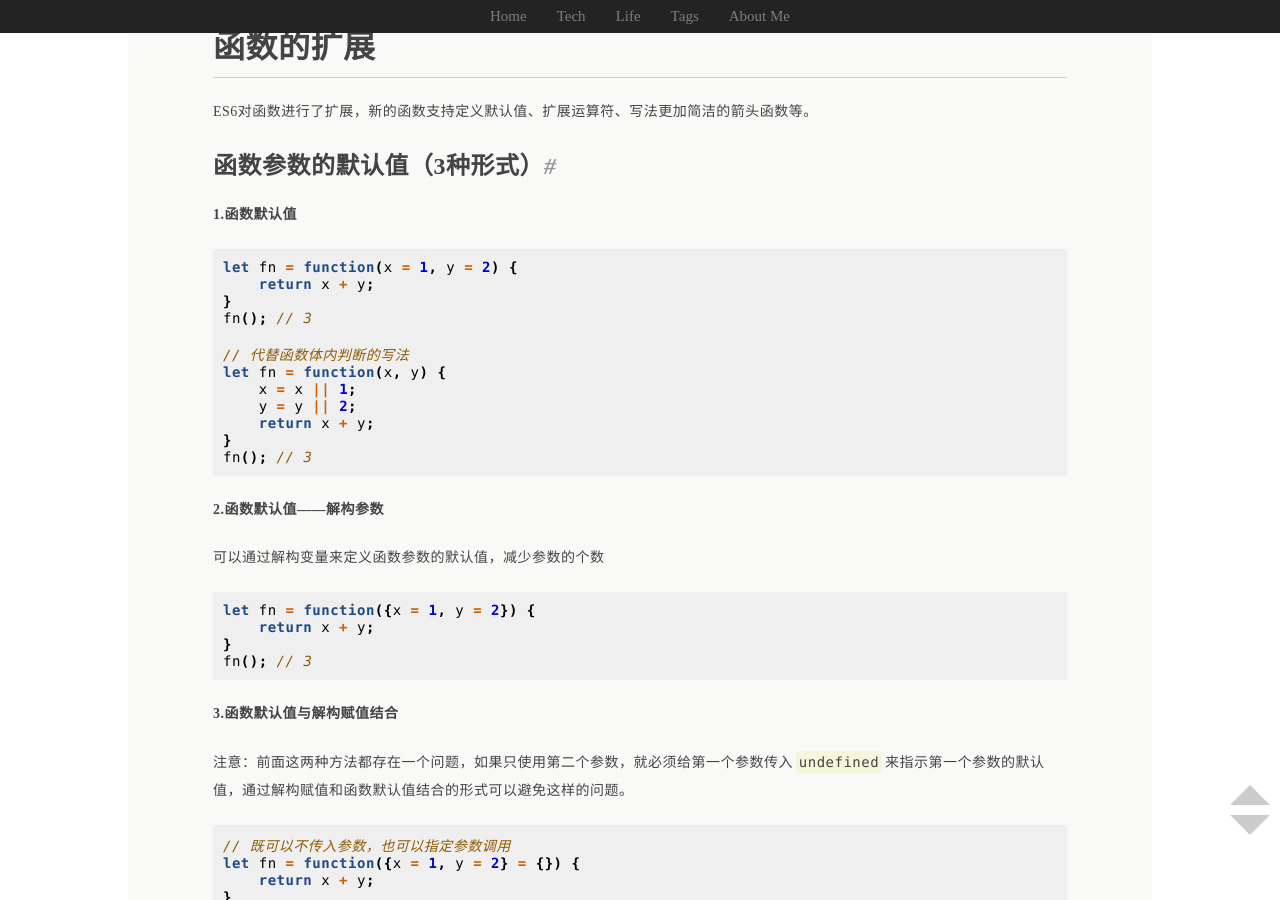
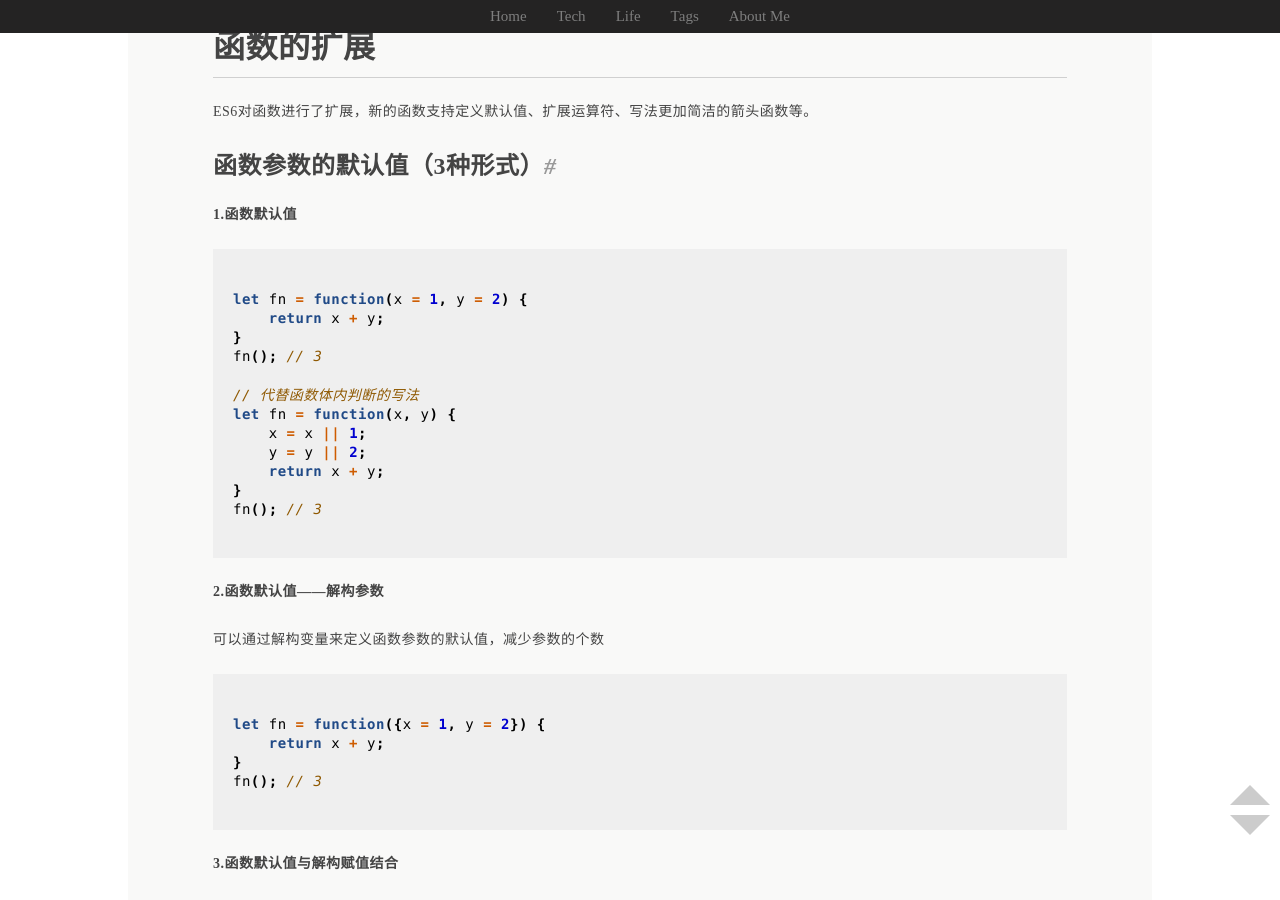
Before and after one commit to wynn719/blog, a Jekyll site: the page built from _posts/2016-08-15-ES6-2-practice.md, in a window 1280 px wide and 900 px high, scrolled down 553 px. Built offline with Jekyll 4.4.1, drawn with Linux system fonts in a browser that asks for light colours; nearby versions of some CDN libraries; comment, search, counter and statistics services are not loaded.

Commit message:
尝试替换非github markdown格式的写法

````diff
--- a/_config.yml
+++ b/_config.yml
@@ -9,7 +9,9 @@
 
 # markdown: rdiscount
 permalink: /:year/:month/:day/:title
-pygment: true
+markdown: kramdown
+kramdown:
+  input: GFM                            # use Github Flavored Markdown !important
 
 # server options
 port: 8888
--- a/_posts/2016-08-15-ES6-2-practice.md
+++ b/_posts/2016-08-15-ES6-2-practice.md
@@ -18,7 +18,7 @@
 
 **1.函数默认值**
 
-{% highlight javascript %}
+```javascript
 let fn = function(x = 1, y = 2) {
     return x + y;
 }
@@ -31,60 +31,60 @@
     return x + y;
 }
 fn(); // 3
-{% endhighlight %}
+```
 
 **2.函数默认值——解构参数**
 
 可以通过解构变量来定义函数参数的默认值，减少参数的个数
 
-{% highlight javascript %}
+```javascript
 let fn = function({x = 1, y = 2}) {
     return x + y;
 }
 fn(); // 3
-{% endhighlight %}
+```
 
 **3.函数默认值与解构赋值结合**
 
 注意：前面这两种方法都存在一个问题，如果只使用第二个参数，就必须给第一个参数传入`undefined`来指示第一个参数的默认值，通过解构赋值和函数默认值结合的形式可以避免这样的问题。
 
-{% highlight javascript %}
+```javascript
 // 既可以不传入参数，也可以指定参数调用
 let fn = function({x = 1, y = 2} = {}) {
     return x + y;
 }
 fn({y: 2}); // 3
-{% endhighlight %}
+```
 
 实例：默认参数与解构赋值混合使用
 
-{% highlight javascript %}
+```javascript
 let fn = function(x = 1, {y = 2, z = 3} = {}) {
     return x + y + z;
 }
 fn(5); // 10
-{% endhighlight %}
+```
 
 ## rest参数与拓展符
 
 ES6也支持了函数rest形式的参数（使用者不需要考虑参数的个数），rest参数必须跟在函数最后面，实例如下：
 
-{% highlight javascript %}
+```javascript
 let fn = function(...values) {
     return values.join(' ');
 }
 fn('hello', 'i\'m', 'waynezheng'); // hello i'm waynezheng
-{% endhighlight %}
+```
 
 ### 扩展运算符的灵活运用
 
-{% highlight javascript %}
+```javascript
 // 数组合并
 let arr = [...[1, 2, 3], ...[4, 5, 6]]; // [1, 2, 3, 4, 5, 6]
 
 // 拆分字符串
 let str = [...'hello']; // ['h', 'e', 'l', 'l', 'o']
-{% endhighlight %}
+```
 
 注意：实现了`iterator`接口的对象，都可以实用扩展运算符进行解构。
 
@@ -94,18 +94,18 @@
 
 ### 基本用法
 
-{% highlight javascript %}
+```javascript
 let fn = x => x;
 
 // 等价于
 let fn = function(x) {
     return x;
 };
-{% endhighlight %}
+```
 
 ### 解决`this`指向的问题
 
-{% highlight javascript %}
+```javascript
 let fn = function() {
     this.name = 'fn';
 
@@ -126,7 +126,7 @@
     }, 1000);
 }
 fn();
-{% endhighlight %}
+```
 
 ## 对象的扩展
 
@@ -136,7 +136,7 @@
 
 **1.返回对象简写**
 
-{% highlight javascript %}
+```javascript
 let fn = function() {
     let x, y;
     return {x, y};
@@ -150,21 +150,21 @@
         y: y
     };
 };
-{% endhighlight %}
+```
 
 **2.方法简写**
 
-{% highlight javascript %}
+```javascript
 let obj = {
     sayName() {
         return 'wynne';
     }
 };
-{% endhighlight %}
+```
 
 **3.配合import，export的模块化输出简写**
 
-{% highlight javascript %}
+```javascript
 let foo = {
     sayName() {}
 }
@@ -179,13 +179,13 @@
     foo: foo,
     bar: bar
 };
-{% endhighlight %}
+```
 
 ### Object上的扩展函数
 
 **1.严谨的值比较**
 
-{% highlight javascript %}
+```javascript
 let a = NaN;
 let b = NaN;
 
@@ -195,19 +195,19 @@
 
 Object.is(a, b); // true
 Object.is(0, -0); // false
-{% endhighlight %}
+```
 
 **2.对象的浅复制**
 
-{% highlight javascript %}
+```javascript
 // 克隆一个对象
 let obj = {a: 1};
 let clone = Object.assign({}, obj);
-{% endhighlight %}
+```
 
 **3.扩展默认属性（代替jQuery的extend功能）**
 
-{% highlight javascript %}
+```javascript
 const DEFAULT_PARAM = {
     url: 'localhost',
     method: 'get'
@@ -218,11 +218,11 @@
 }
 
 getBooks({ data: {a: 1, b: 2} }); // { url: 'localhost', method: 'get', data: {a: 1, b: 2} }
-{% endhighlight %}
+```
 
 **4.拓展已有对象**
 
-{% highlight javascript %}
+```javascript
 // 假设原有代码存在这样一个对象
 let oldObj = function() {
     ... // 几乎不可维护的代码
@@ -239,7 +239,7 @@
         ...
     }
 })
-{% endhighlight %}
+```
 
 ## Promise对象
 
@@ -249,7 +249,7 @@
 
 有时候可能会遇到这么些需求，第三个请求的参数依赖于第二个请求的结果，第二个请求的参数依赖于第一个请求的结果，而这一过程只能在前端发起，那么可能会写出这样的代码：
 
-{% highlight javascript %}
+```javascript
 $.get(url1, param, function(res) {
     let param = res.value;
 
@@ -261,11 +261,11 @@
         });
     });
 });
-{% endhighlight %}
+```
 
 试想，如果其中一个函数错误，程序就会中断，因此还需要给每个请求加上error的回调函数，写出来的代码嵌套了一层又一层。看看用 Promise 来书写这段代码是怎么样的：
 
-{% highlight javascript %}
+```javascript
 // 假设get函数内部实现了promise
 $.get(url1, param).then(function(res) {
     let param = res.value;
@@ -278,13 +278,13 @@
 }).catch(function(error) {
     // 统一处理回调发生的错误
 });
-{% endhighlight %}
+```
 
 ### 封装函数支持 promise
 
 编写一个promise的方法也很简单，下面上实例：
 
-{% highlight javascript %}
+```javascript
 // 以$.ajax为例
 function ajaxGet(url, param) {
     return new Promise((resolve, reject) => {
@@ -324,13 +324,13 @@
     // 处理reject
     console.log(err);
 });
-{% endhighlight %}
+```
 
 ### 包装多个promise
 
 `Promise.all()`支持将多个`Promise`实例，包装成一个新的`Promise`，使用场景也很广泛。比如需要多个异步操作返回数据后进行处理时：
 
-{% highlight javascript %}
+```javascript
 let promises = [1, 2, 4, 5].map((post_id) => {
     return ajaxGet('post/', { id: post_id });
 });
@@ -340,13 +340,13 @@
 }).catch((error) => {
     // 处理第一个出现reject的情况
 });
-{% endhighlight %}
+```
 
 ### 数据降级
 
 合理的利用`catch`方法，可以使数据有更好的处理方式。比如说，某一个模块数据的加载，由于第一次请求服务器抖动了，请求失败，这时可以降级从缓存中取得数据；要是缓存不小心也挂了，可以从`localStorage`中获取缓存的数据，例子如下：
 
-{% highlight javascript %}
+```javascript
 function getDataFromlocalStorage() {
     if (window.localStorage && window.localStorage['DATA']) {
         return new Promise.resolve(window.localStorage['DATA']);
@@ -378,7 +378,7 @@
             // 没办法了，什么数据都没有，只能处理异常了
         });
 }
-{% endhighlight %}
+```
 
 ## Class
 
@@ -386,7 +386,7 @@
 
 **1.类的基本使用方法**
 
-{% highlight javascript %}
+```javascript
 class Person {
     static is_live = true; // 静态属性
 
@@ -415,11 +415,11 @@
 let person = new Person('wynne', 23);
 person.sayName(); // wynne
 Person.eat(); // eat done
-{% endhighlight %}
+```
 
 **2.类的继承**
 
-{% highlight javascript %}
+```javascript
 class Man extends Person {
     constructor(name, age, sex) {
         super(name, age);
@@ -438,7 +438,7 @@
         alert(this.name);
     }
 }
-{% endhighlight %}
+```
 
 ## 模块化
 
@@ -448,7 +448,7 @@
 
 `export`可以输出常量，变量，函数，对象，使用方式很简单：
 
-{% highlight javascript %}
+```javascript
 export var firstName = 'Michael';
 export const A = 1;
 export function multiply(x, y) {
@@ -462,16 +462,16 @@
     this.es6 = 'hello';
   }
 }
-{% endhighlight %}
+```
 
 ### import 命令
 
 `import`可以将上面的`export`输出的导入到指定文件中使用，方式也很简单：
 
-{% highlight javascript %}
+```javascript
 import { es6 } from './someModule';
 import { lastName as surname } from './profile'; // 取别名
-{% endhighlight %}
+```
 
 > 该系列完结啦!（如有变动会更新）
 > 如有错误请帮我指出下，感激不尽~
````
